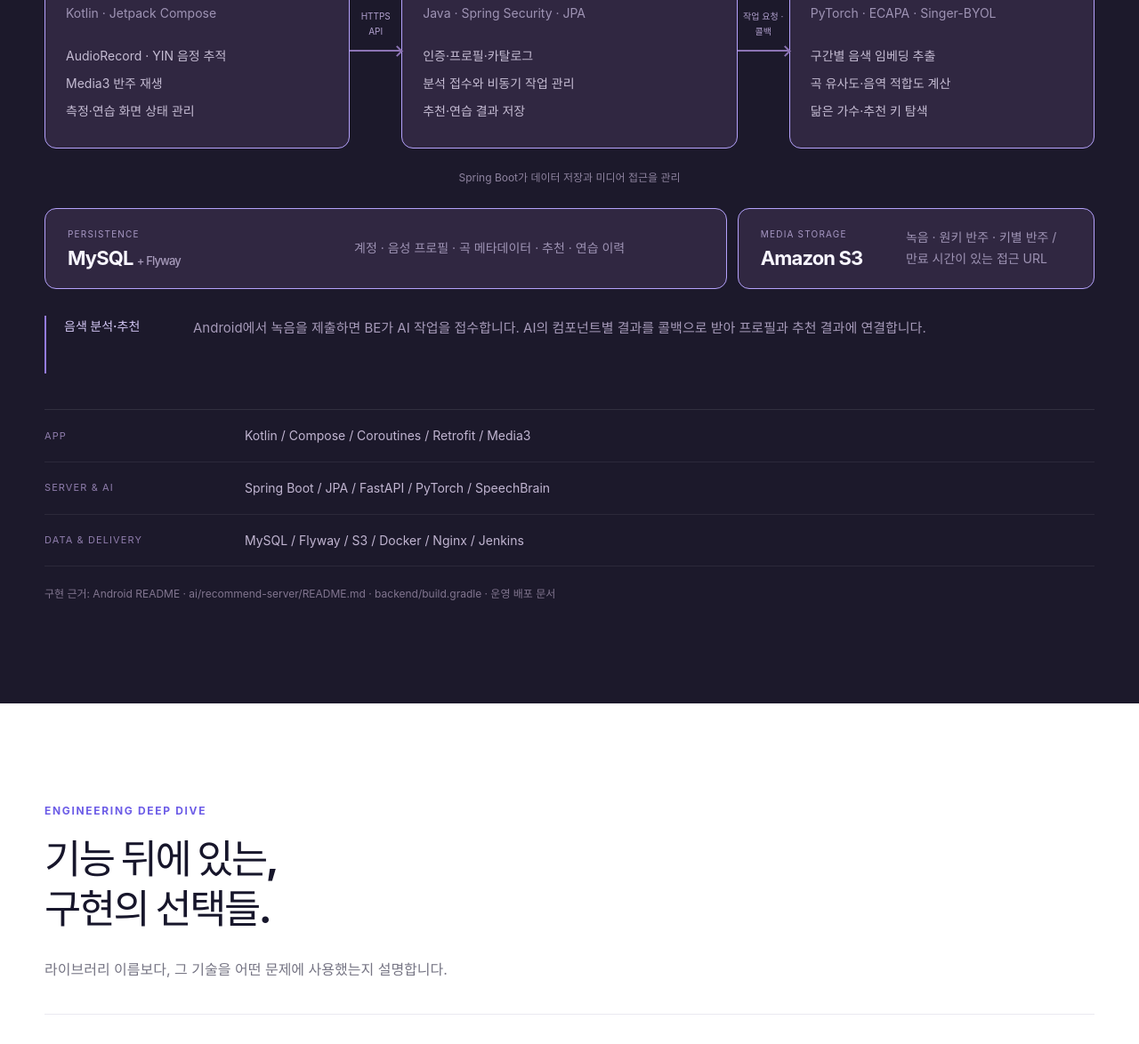
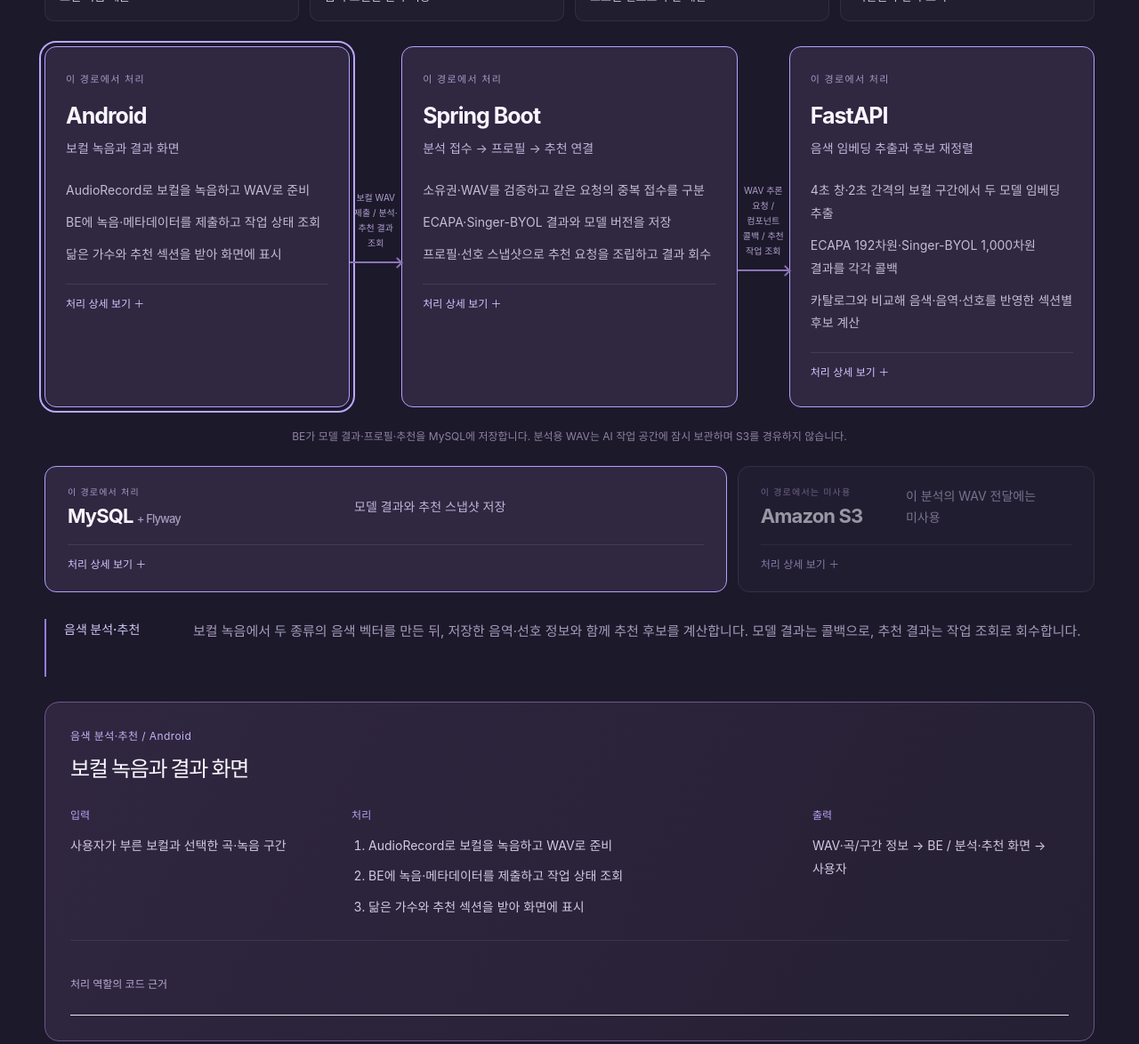
Before and after one commit to Seungmin903/micon-landing, a plain HTML site: page technology.html in a window 1280 px wide. Shown: the part 894-2068 px from the top of the page at 89% size. Drawn offline with Linux system fonts and the light colour scheme; a web font is replaced by a local one.

Commit message:
feat: explain architecture processing by feature and component

```diff
--- /dev/null
+++ b/architecture.js
@@ -0,0 +1,116 @@
+(() => {
+  const map = document.querySelector('.system-map');
+  if (!map) return;
+  const detail = document.querySelector('#component-detail');
+  const names = { android: 'Android', backend: 'Spring Boot', ai: 'FastAPI', mysql: 'MySQL', s3: 'Amazon S3' };
+  const node = (role, input, steps, output, source) => ({ role, input, steps, output, source });
+  const flows = {
+    timbre: {
+      label: '음색 분석·추천', active: ['android', 'backend', 'ai', 'mysql'],
+      api: '보컬 WAV 제출 / 분석·추천 결과 조회', ai: 'WAV 추론 요청 / 컴포넌트 콜백 / 추천 작업 조회',
+      text: '보컬 녹음에서 두 종류의 음색 벡터를 만든 뒤, 저장한 음역·선호 정보와 함께 추천 후보를 계산합니다. 모델 결과는 콜백으로, 추천 결과는 작업 조회로 회수합니다.',
+      sequence: ['보컬 녹음 제출', '음색 모델별 결과 저장', '프로필·선호로 추천 계산', '섹션별 추천곡 표시'],
+      storage: 'BE가 모델 결과·프로필·추천을 MySQL에 저장합니다. 분석용 WAV는 AI 작업 공간에 잠시 보관하며 S3를 경유하지 않습니다.',
+      nodes: {
+        android: node('보컬 녹음과 결과 화면', '사용자가 부른 보컬과 선택한 곡·녹음 구간', ['AudioRecord로 보컬을 녹음하고 WAV로 준비', 'BE에 녹음·메타데이터를 제출하고 작업 상태 조회', '닮은 가수와 추천 섹션을 받아 화면에 표시'], 'WAV·곡/구간 정보 → BE / 분석·추천 화면 → 사용자', ['audio/PitchCapture.kt', 'ui/recommend/RecommendDeckScreen.kt']),
+        backend: node('분석 접수 → 프로필 → 추천 연결', 'WAV·requestId, AI 컴포넌트 콜백, 저장된 음역·선호', ['소유권·WAV를 검증하고 같은 요청의 중복 접수를 구분', 'ECAPA·Singer-BYOL 결과와 모델 버전을 저장', '프로필·선호 스냅샷으로 추천 요청을 조립하고 결과 회수'], 'analysisId·진행 상태 / 프로필 / 추천 섹션과 곡별 결과', ['voice/service/DirectVoiceAnalysisService.java', 'voice/service/TimbreAnalysisLifecycleService.java', 'recommendation/service/RecommendationInputAssembler.java', 'recommendation/service/RecommendationPollingService.java']),
+        ai: node('음색 임베딩 추출과 후보 재정렬', '보컬 WAV / 저장된 음색 벡터·음역·선호 정보', ['4초 창·2초 간격의 보컬 구간에서 두 모델 임베딩 추출', 'ECAPA 192차원·Singer-BYOL 1,000차원 결과를 각각 콜백', '카탈로그와 비교해 음색·음역·선호를 반영한 섹션별 후보 계산'], '모델별 벡터·품질 정보 / 추천곡·추천 키·섹션 결과', ['ai/recommend-server/analysis_jobs.py', 'timbre_recommender/embedding.py', 'timbre_recommender/shelves.py']),
+        mysql: node('모델 결과와 추천 스냅샷 저장', 'BE가 검증한 모델별 벡터·버전, 프로필과 추천 결과', ['분석 세션과 모델별 상태·결과를 구분해 기록', '추천 생성에 사용한 프로필·선호 버전을 연결', '추천 섹션과 곡 순서를 저장해 재조회에 사용'], 'BE가 조회하는 음성 프로필·모델 결과·저장 추천', ['recommendation/service/RecommendationInputAssembler.java', 'recommendation/service/RecommendationResultStore.java']),
+        s3: node('이 분석의 WAV 전달에는 미사용', '이 직접 분석 경로에서는 입력 없음', ['앱 → BE → AI로 WAV를 직접 전달', '분석 원음은 AI 작업 공간의 만료 정책으로 관리', 'S3 녹음 보관·카탈로그 미디어 경로와 구분'], '이 분석 경로의 직접 출력 없음', ['voice/service/DirectVoiceAnalysisService.java', 'ai/recommend-server/README.md']),
+      },
+    },
+    range: {
+      label: '음역 측정', active: ['android', 'backend', 'ai', 'mysql'],
+      api: '측정 WAV + 메타데이터 / 음역 결과 조회', ai: 'RANGE 작업 요청 / 음별 측정 결과 콜백',
+      text: '측정 중의 안내는 기기에서 처리하고, 완료한 WAV와 음별 메타데이터는 BE를 통해 RANGE 작업으로 검증합니다. 앱은 서버가 확정한 음역 결과를 조회해 리포트로 표시합니다.',
+      sequence: ['기기에서 음정·유지 구간 측정', 'WAV·측정 메타데이터 제출', 'RANGE 작업으로 서버 검증', '확정된 음역 리포트 조회'],
+      storage: 'BE가 측정 상태와 음별 결과를 관리합니다. RangeAnalysisController의 WAV 직접 전달 경로는 S3에 원음을 저장하지 않습니다.',
+      nodes: {
+        android: node('실시간 측정 안내와 입력 품질 검사', '마이크 PCM, 측정한 목표음·유지 구간', ['기기에서 음정을 추적하며 측정 진행과 소리 유지를 안내', '완료한 WAV와 측정 메타데이터의 입력 품질 검사', '같은 WAV·requestId로 제출하고 서버 결과를 주기적으로 조회'], 'WAV·음별 측정 메타데이터 / 서버 결과 기반 리포트', ['data/onboarding/BackendRangeAnalysisGateway.kt', 'range/RangeInputQuality.kt']),
+        backend: node('음역 제출 검증과 작업 상태 관리', '음성 세션, WAV, requestId·measurementId·측정 메타데이터', ['세션 접근 권한과 음역 입력 계약을 검증', 'WAV 해시·requestId로 재전송을 구분하고 AI에 직접 전달', 'RANGE 결과 콜백을 반영해 앱의 결과 조회에 응답'], '접수 analysisId·상태 / 음별 결과·상하한·안정 음역', ['voice/api/RangeAnalysisController.java', 'voice/service/RangeAnalysisService.java', 'voice/api/VoiceAnalysisComponentCallbackController.java']),
+        ai: node('RANGE 전용 작업으로 음역 검증', 'WAV와 측정 프로토콜·음별 메타데이터', ['음색 모델이 아닌 RANGE worker를 별도 프로세스로 실행', '녹음과 측정 정보를 분석해 음별 결과와 음역 계산', '완료·실패·입력 부족 상태를 BE에 콜백'], '음별 측정값·음역·발성 유지 정보와 처리 상태', ['ai/recommend-server/analysis_jobs.py', 'ai/vocal-scope/model-server/be_range_worker.py']),
+        mysql: node('음역 측정 결과와 프로필 연결', 'BE가 수신한 측정 상태·음별 결과·음역 경계', ['분석 세션과 음역 측정 결과를 연결해 저장', '음색 모델 결과와 별도 상태로 관리', '저장 프로필과 이후 추천 입력에서 같은 음역 결과를 참조'], '세션별 측정 결과 / 추천에 사용되는 음역 프로필', ['domain/voice/entity/VoiceRangeMeasurement.java', 'recommendation/service/RecommendationInputAssembler.java']),
+        s3: node('측정 WAV 저장에는 미사용', '음역 측정 WAV의 S3 입력 없음', ['BE가 받은 WAV를 AI gateway로 직접 전달', '음역 작업의 원음은 AI 임시 작업 공간에서 관리', '곡 반주·별도 녹음 보관과 혼동하지 않도록 분리'], '이 음역 측정 경로의 직접 출력 없음', ['voice/api/RangeAnalysisController.java', 'voice/service/RangeAnalysisService.java']),
+      },
+    },
+    practice: {
+      label: '노래 연습 · 실시간 경로', active: ['android', 'backend', 'mysql', 's3'],
+      api: 'songId + selectedKey / 반주·가사·목표 음표', ai: '라이브 판정에는 호출하지 않음',
+      text: '연습을 시작하기 전에 선택한 키의 자산을 받습니다. 부르는 동안에는 반주 시간과 마이크 음정을 Android 안에서 비교하며, 실시간 판정을 위해 AI 서버를 왕복하지 않습니다.',
+      sequence: ['곡·키로 연습 자산 요청', '반주·목표 음표 준비', '기기에서 YIN 추적·실시간 판정', '연습 종료 후 결과 저장'],
+      storage: 'MySQL은 곡·키별 자산 참조와 연습 이력을, S3는 실제 반주·미디어 파일을 담당합니다. BE가 선택 키의 접근 URL을 발급합니다.',
+      nodes: {
+        android: node('반주 동기화·음정 추적·라이브 판정', '선택 키의 반주·목표 음표·가사와 마이크 PCM', ['Media3의 반주 위치에 맞춰 목표 음표·가사 동기화', 'AudioRecord 프레임에 YIN을 적용해 실제 음높이 추정', 'LiveScorer로 목표음과 비교해 판정·점수·음정 궤적 표시'], '실시간 피드백 / 종료 후 연습 결과·녹음 저장 요청', ['audio/InstrumentalPlayer.kt', 'scoring/YinPitch.kt', 'scoring/LiveScorer.kt', 'ui/practice/PracticeScreen.kt']),
+        backend: node('선택 키 자산 제공과 연습 기록 관리', 'songId·selectedKey / 연습 세션·완료 요청', ['−3~+3 키 범위와 요청 곡을 검증', '같은 키의 반주·목표 음정·가사와 예상 난관을 조회', '미디어 접근 URL을 발급하고 연습 세션·완료 결과 관리'], '반주 URL·목표 음표·가사·연습 구간 / 저장된 연습 이력', ['practice/api/PracticeAssetController.java', 'practice/service/PracticeAssetService.java', 'practice/api/PracticeController.java']),
+        ai: node('실시간 연습 판정에는 미참여', '부르는 동안의 마이크 프레임을 받지 않음', ['라이브 음정 추정은 Android의 YIN이 수행', '라이브 판정은 Android의 LiveScorer가 수행', '음색·음역 분석 작업과 실시간 연습 경로를 분리'], '실시간 피드백에 대한 서버 출력 없음', ['scoring/YinPitch.kt', 'scoring/LiveScorer.kt', 'ui/practice/PracticeViewModel.kt']),
+        mysql: node('곡·키별 자산 참조와 연습 이력', '곡 메타데이터·키별 미디어 참조 / BE의 연습 기록', ['선택한 곡과 키의 반주 자산 참조를 조회', '연습 세션과 완료 상태·결과를 기록', '연습 이력과 같은 곡의 점수 추이 조회에 사용'], 'BE가 반환하는 자산 참조·연습 이력·점수 추이', ['practice/service/PracticeAssetService.java', 'practice/api/PracticeController.java']),
+        s3: node('선택 키의 실제 반주·미디어 제공', 'BE가 조회한 파일 경로와 만료 URL 요청', ['원키·키별 반주 등 미디어 파일을 저장', 'BE가 발급한 만료 접근 URL로 파일 제공', '미디어 파일 저장을 DB의 세션·점수 기록과 분리'], '앱이 재생하는 선택 키의 반주·미디어 바이트', ['practice/service/PracticeAssetService.java', 'docs/KEY_VARIANT_ROLLOUT.md', 'docs/operations/S3_VOICE_STORAGE.md']),
+      },
+    },
+  };
+  let currentFlow = 'timbre';
+  let currentNode = 'android';
+  function setNode(key) {
+    currentNode = key;
+    const flow = flows[currentFlow];
+    const item = flow.nodes[key];
+    map.querySelectorAll('[data-node]').forEach(card => {
+      const selected = card.dataset.node === key;
+      card.classList.toggle('is-selected', selected);
+      card.querySelector('button').setAttribute('aria-pressed', String(selected));
+    });
+    detail.querySelector('.component-context').textContent = `${flow.label} / ${names[key]}`;
+    detail.querySelector('h3').textContent = item.role;
+    detail.querySelector('[data-detail="input"]').textContent = item.input;
+    detail.querySelector('[data-detail="output"]').textContent = item.output;
+    detail.querySelector('ol').replaceChildren(...item.steps.map(step => {
+      const li = document.createElement('li'); li.textContent = step; return li;
+    }));
+    detail.querySelector('.component-evidence').replaceChildren(...item.source.map(path => {
+      const code = document.createElement('code'); code.textContent = path; return code;
+    }));
+  }
+  function setFlow(key) {
+    currentFlow = key;
+    const flow = flows[key];
+    map.dataset.flow = key;
+    map.querySelectorAll('[data-node]').forEach(card => {
+      const item = flow.nodes[card.dataset.node];
+      const active = flow.active.includes(card.dataset.node);
+      card.classList.toggle('is-active', active);
+      card.classList.toggle('is-dimmed', !active);
+      card.querySelector('.node-label').textContent = active ? '이 경로에서 처리' : '이 경로에서는 미사용';
+      card.querySelector('p').textContent = item.role;
+      const list = card.querySelector('ul');
+      if (list) list.replaceChildren(...item.steps.map(step => {
+        const li = document.createElement('li'); li.textContent = step; return li;
+      }));
+    });
+    map.querySelector('[data-edge="api"] span').textContent = flow.api;
+    map.querySelector('[data-edge="ai"] span').textContent = flow.ai;
+    map.querySelector('[data-edge="ai"]').classList.toggle('is-dimmed', key === 'practice');
+    map.querySelector('.system-storage-link').textContent = flow.storage;
+    document.querySelectorAll('button[data-flow]').forEach(button => button.setAttribute('aria-pressed', String(button.dataset.flow === key)));
+    const explanation = document.querySelector('.flow-explanation');
+    explanation.querySelector('span').textContent = flow.label;
+    explanation.querySelector('p').textContent = flow.text;
+    document.querySelector('.flow-steps').replaceChildren(...flow.sequence.map(step => {
+      const li = document.createElement('li'); li.textContent = step; return li;
+    }));
+    setNode(currentNode);
+  }
+  map.querySelectorAll('[data-node]').forEach(card => {
+    const button = document.createElement('button');
+    button.className = 'component-select'; button.type = 'button';
+    button.textContent = '처리 상세 보기 ＋';
+    button.setAttribute('aria-label', `${names[card.dataset.node]} 처리 상세 보기`);
+    button.setAttribute('aria-controls', 'component-detail');
+    button.addEventListener('click', () => {
+      setNode(card.dataset.node);
+      detail.scrollIntoView({ block: 'start', behavior: 'instant' });
+    });
+    card.append(button);
+  });
+  document.querySelectorAll('button[data-flow]').forEach(button => button.addEventListener('click', () => setFlow(button.dataset.flow)));
+  setFlow(currentFlow);
+})();
--- a/portfolio.css
+++ b/portfolio.css
@@ -41,6 +41,35 @@
 .stack-ledger p { font-size: 14px; margin: 0; color: #c1b5d1; }
 .portfolio-source { margin: 20px 0 0; font-size: 12px; line-height: 1.8; color: #96909f; overflow-wrap: anywhere; word-break: normal; }
 .portfolio-architecture .portfolio-source { color: #81758f; }
+.architecture-hint { color:#b4a8ca; font-size:13px; line-height:1.8; margin-bottom:18px; }
+.flow-steps { display:grid; grid-template-columns:repeat(4,minmax(0,1fr)); gap:12px; list-style:none; counter-reset:flow; padding:0; margin:0 0 28px; }
+.flow-steps li { counter-increment:flow; padding:16px; background:#ffffff06; border:1px solid #ffffff12; border-radius:10px; font-size:13px; line-height:1.7; color:#d4cbdf; }
+.flow-steps li:before { content:counter(flow,decimal-leading-zero); display:block; font-family:Consolas,monospace; color:#b7a4f6; margin-bottom:6px; font-size:12px; }
+.system-node { display:flex; flex-direction:column; }
+.system-node.is-dimmed { opacity:.57; }
+.system-node.is-selected { outline:2px solid #bba7ff; outline-offset:4px; }
+.system-node > p { color:#c1b4d7; line-height:1.7; }
+.system-node ul { line-height:1.85; }
+.system-node li + li { margin-top:10px; }
+.component-select { display:block; width:100%; padding:12px 0 0; margin-top:auto; text-align:left; color:#d5c5ff; font-size:12px; border-top:1px solid #ffffff18; background:none; }
+.system-node ul + .component-select { margin-top:20px; }
+.component-select:focus-visible { outline:2px solid #cab7ff; outline-offset:5px; border-radius:3px; }
+.storage-node { display:grid; }
+.storage-node .component-select { grid-column:1/-1; margin-top:12px; }
+.component-detail { margin-top:28px; scroll-margin-top:100px; border:1px solid #6b5788; border-radius:16px; padding:28px; background:linear-gradient(120deg,#302640,#252033); }
+.component-context { color:#c5b2f5; font-size:12px; letter-spacing:.035em; margin-bottom:10px; }
+.component-heading h3 { color:#fbf9ff; font-size:24px; line-height:1.45; margin-bottom:24px; }
+.component-columns { display:grid; grid-template-columns:1fr 1.7fr 1fr; gap:28px; }
+.component-columns > div > span { display:block; color:#b8a0f1; font-size:12px; margin-bottom:10px; }
+.component-columns p,.component-columns ol { color:#d4c9e3; font-size:14px; line-height:1.9; margin:0; }
+.component-columns ol { padding-left:19px; }
+.component-columns li + li { margin-top:8px; }
+.component-detail details { margin-top:24px; border-top:1px solid #ffffff15; padding-top:16px; }
+.component-detail summary { color:#b9a9d2; cursor:pointer; font-size:12px; }
+.component-evidence { display:flex; flex-direction:column; gap:8px; margin-top:14px; }
+.component-evidence code { font-size:11px; line-height:1.7; color:#cbbadd; overflow-wrap:anywhere; }
+@media(max-width:800px) { .flow-steps { grid-template-columns:repeat(2,minmax(0,1fr)); } .component-columns { grid-template-columns:1fr; gap:22px; } .component-detail { padding:23px; } }
+@media(prefers-reduced-motion:reduce) { .system-node { transition:none; } }
 .engineering-case { display: grid; grid-template-columns: .8fr 1.3fr; gap: 95px; padding: 65px 0; border-bottom: 1px solid var(--line); }
 .engineering-case:first-of-type { margin-top: 35px; border-top: 1px solid var(--line); }
 .case-category { font-size: 11px; font-weight: 700; letter-spacing: .12em; color: #8c7abd; }
--- a/portfolio.js
+++ b/portfolio.js
@@ -1,29 +1,4 @@
 (() => {
-  const map = document.querySelector('.system-map');
-  const description = document.querySelector('.flow-explanation');
-  const flows = {
-    timbre: { label: '음색 분석·추천', nodes: ['android', 'backend', 'ai', 'mysql', 's3'], edges: ['api', 'ai'], text: 'Android에서 녹음을 제출하면 BE가 AI 작업을 접수합니다. AI의 컴포넌트별 결과를 콜백으로 받아 프로필과 추천 결과에 연결합니다.' },
-    range: { label: '음역 측정', nodes: ['android', 'backend', 'ai', 'mysql', 's3'], edges: ['api', 'ai'], text: 'Android에서 음정과 유지 구간을 측정하고 입력 품질을 검사합니다. 완료한 WAV와 측정 메타데이터를 BE로 제출한 뒤 서버 분석 결과를 조회합니다. 실시간 안내와 최종 분석의 책임을 나눴습니다.' },
-    practice: { label: '노래 연습 · 실시간 경로', nodes: ['android', 'backend', 'mysql', 's3'], edges: ['api'], text: 'BE가 선택한 키의 반주와 목표 음정 자산을 제공합니다. 반주 재생과 마이크 음정 추적·라이브 판정은 Android 안에서 처리하므로, 부르는 동안의 매 프레임을 AI 서버로 전송하지 않습니다.' },
-  };
-  function setFlow(key) {
-    const flow = flows[key];
-    map.dataset.flow = key;
-    map.querySelectorAll('[data-node]').forEach(node => {
-      const active = flow.nodes.includes(node.dataset.node);
-      node.classList.toggle('is-active', active);
-      node.classList.toggle('is-dimmed', !active);
-    });
-    map.querySelectorAll('[data-edge]').forEach(edge => edge.classList.toggle('is-dimmed', !flow.edges.includes(edge.dataset.edge)));
-    document.querySelectorAll('[data-flow]').forEach(button => {
-      if (button.tagName === 'BUTTON') button.setAttribute('aria-pressed', String(button.dataset.flow === key));
-    });
-    description.querySelector('span').textContent = flow.label;
-    description.querySelector('p').textContent = flow.text;
-  }
-  document.querySelectorAll('button[data-flow]').forEach(button => button.addEventListener('click', () => setFlow(button.dataset.flow)));
-  setFlow('timbre');
-
   const examples = {
     '0': { coverage: '71%', insight: '원키에서는 안정 음역을 벗어나는 구간이 있습니다.' },
     '-1': { coverage: '87%', insight: '한 반음 낮추면 안정 음역 안에 들어오는 구간이 늘어납니다.' },
--- a/technology.html
+++ b/technology.html
@@ -12,10 +12,11 @@
   <link rel="icon" href="assets/favicon.svg" type="image/svg+xml">
   <link rel="stylesheet" href="styles.css">
   <link rel="stylesheet" href="motion.css">
-  <link rel="stylesheet" href="portfolio.css">
+  <link rel="stylesheet" href="portfolio.css?v=architecture-2">
   <link rel="stylesheet" href="pages.css">
   <script src="app.js?v=explorer-code-1" defer></script>
-<script src="portfolio.js" defer></script>
+<script src="architecture.js?v=roles-1" defer></script>
+<script src="portfolio.js?v=architecture-2" defer></script>
 </head>
 <body data-page="technology" class="inner-page">
 <a class="skip-link" href="#main">본문으로 건너뛰기</a><header class="header">
@@ -29,6 +30,7 @@
       <div class="container">
         <div class="architecture-intro"><div><p class="eyebrow">SYSTEM ARCHITECTURE</p><h2>실시간 처리는 기기에서,<br> <span>무거운 분석은 서버에서.</span></h2></div><p>Android는 녹음·재생과 즉각적인 피드백을 담당합니다. Spring Boot는 데이터와 분석 작업의 흐름을 관리하고, FastAPI는 음성 모델 추론과 추천 계산을 수행합니다.</p></div>
         <div class="architecture-switch" role="group" aria-label="데이터 흐름 선택"><button data-flow="timbre" aria-pressed="true">음색 분석·추천</button><button data-flow="range" aria-pressed="false">음역 측정</button><button data-flow="practice" aria-pressed="false">노래 연습</button></div>
+        <p class="architecture-hint">기능을 고르면 각 구성요소의 역할도 바뀝니다. 카드의 ‘처리 상세 보기’에서 입력·처리·출력을 확인하세요.</p><ol class="flow-steps" aria-label="선택한 기능의 처리 순서"></ol>
         <div class="system-map" data-flow="timbre" aria-label="Android, Spring Boot, FastAPI, MySQL, S3의 시스템 구조">
           <article class="system-node node-android" data-node="android"><span class="node-label">CLIENT</span><h3>Android</h3><p>Kotlin · Jetpack Compose</p><ul><li>AudioRecord · YIN 음정 추적</li><li>Media3 반주 재생</li><li>측정·연습 화면 상태 관리</li></ul></article>
           <div class="system-connector" data-edge="api"><span>HTTPS API</span><i aria-hidden="true"></i></div>
@@ -40,7 +42,7 @@
           <div class="system-storage-link" aria-hidden="true">Spring Boot가 데이터 저장과 미디어 접근을 관리</div>
         </div>
         <div class="flow-explanation" aria-live="polite"><span>음색 분석·추천</span><p>Android에서 녹음을 제출하면 BE가 AI 작업을 접수합니다. AI의 컴포넌트별 결과를 콜백으로 받아 프로필과 추천 결과에 연결합니다.</p></div>
-        <div class="stack-ledger"><div><span>APP</span><p>Kotlin / Compose / Coroutines / Retrofit / Media3</p></div><div><span>SERVER & AI</span><p>Spring Boot / JPA / FastAPI / PyTorch / SpeechBrain</p></div><div><span>DATA & DELIVERY</span><p>MySQL / Flyway / S3 / Docker / Nginx / Jenkins</p></div></div>
+        <section class="component-detail" id="component-detail" aria-live="polite" aria-atomic="true" aria-label="선택한 구성요소의 처리 상세"><div class="component-heading"><p class="component-context">음색 분석·추천 / Android</p><h3>보컬 녹음과 결과 화면</h3></div><div class="component-columns"><div><span>입력</span><p data-detail="input"></p></div><div><span>처리</span><ol></ol></div><div><span>출력</span><p data-detail="output"></p></div></div><details><summary>처리 역할의 코드 근거</summary><div class="component-evidence"></div></details></section><div class="stack-ledger"><div><span>APP</span><p>Kotlin / Compose / Coroutines / Retrofit / Media3</p></div><div><span>SERVER & AI</span><p>Spring Boot / JPA / FastAPI / PyTorch / SpeechBrain</p></div><div><span>DATA & DELIVERY</span><p>MySQL / Flyway / S3 / Docker / Nginx / Jenkins</p></div></div>
         <p class="portfolio-source">구현 근거: Android README · ai/recommend-server/README.md · backend/build.gradle · 운영 배포 문서</p>
       </div>
     </section><section class="engineering-section section container" id="engineering">
```
Also changed, not shown: 1 other file.
